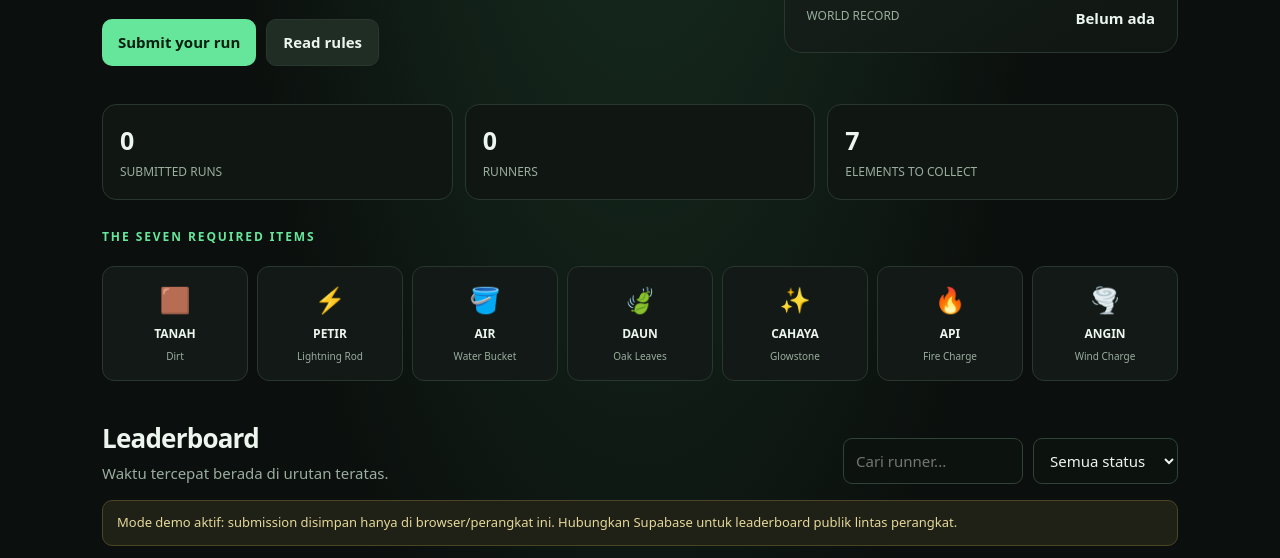
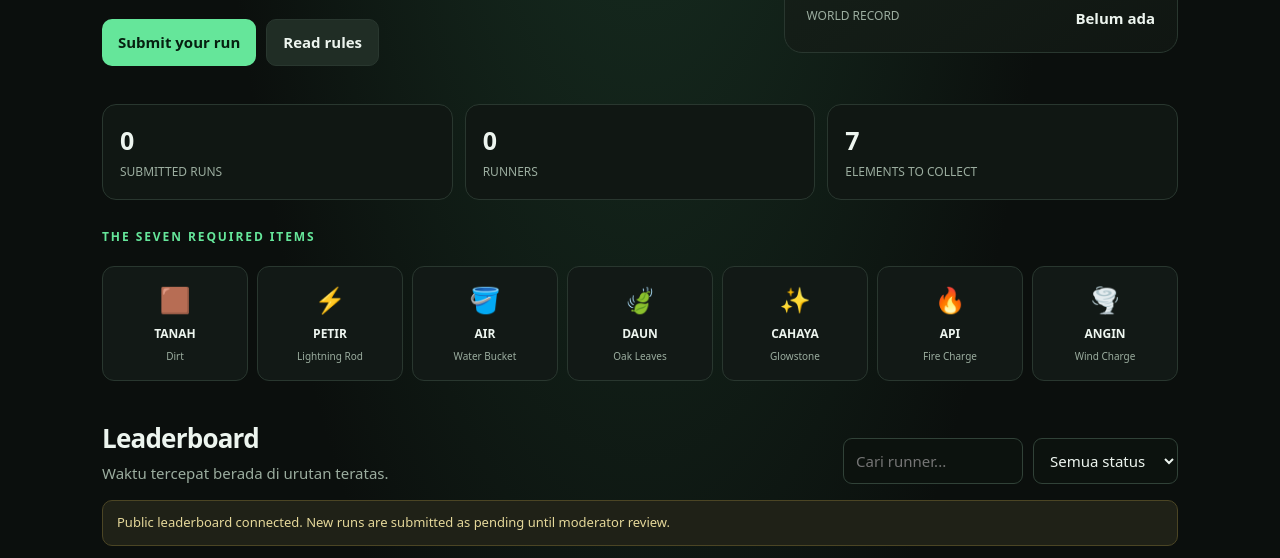
Before and after one commit to nara-spr/Seven-Elements-Speedrun, a plain HTML site: page index.html in a window 1280 px wide. Shown: the part 352-910 px from the top of the page. Drawn offline with nearby package versions, Linux system fonts and the light colour scheme; no server answers.

Commit message:
Update index.html

```diff
--- a/index.html
+++ b/index.html
@@ -96,8 +96,8 @@ footer{border-top:1px solid var(--line);margin-top:60px;padding:26px 0 40px;colo
   4. Enable Row Level Security policies from schema.sql.
   Never put a service_role key in this frontend.
 */
-const SUPABASE_URL = "";
-const SUPABASE_ANON_KEY = "";
+const SUPABASE_URL = "https://wrkxjuppbnzpbcjippaw.supabase.co";
+const SUPABASE_ANON_KEY = "sb_publishable_w_0YWlCFW9RUbLoHZaEpuQ_0_i9lv0I";
 let supabaseClient = null;
 let runs = [];
 const DEMO_KEY = "seven-elements-runs-v1";
```
